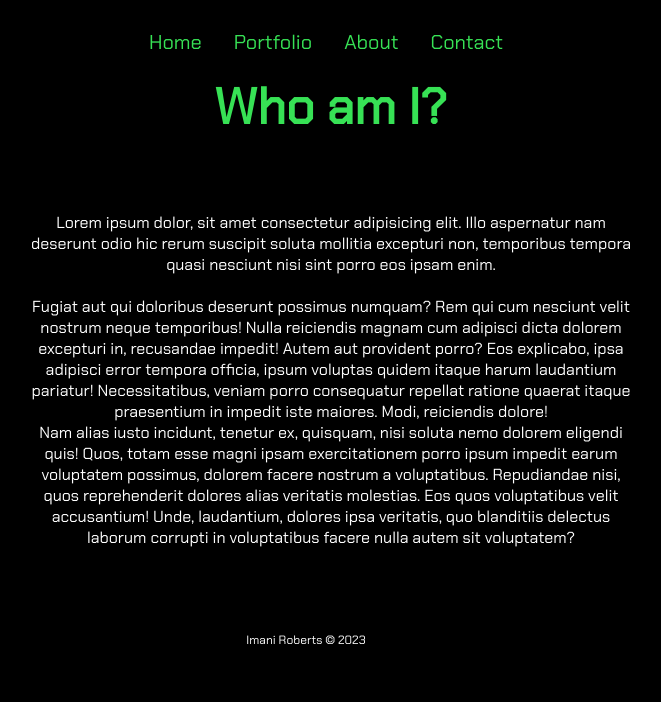
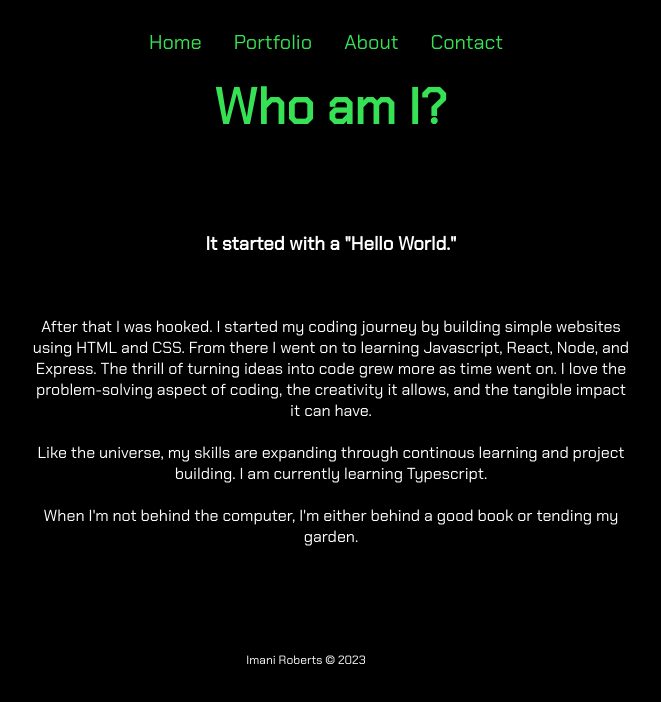
Before and after one commit to imanidev/portfolio-site, a React (Vite) app: page /about in a window 1280 px wide. Shown: the top 702 px of the page, without its empty margins (309-970 px from the left). Built offline with nearby package versions, Linux system fonts and the light colour scheme.

Commit message:
updated about

```diff
--- a/src/pages/About.jsx
+++ b/src/pages/About.jsx
@@ -10,14 +10,20 @@ const About = () => {
       <ShowNavBackground />
        <div className='bio-container'>
         <p className='bio-text'>
-          Lorem ipsum dolor, sit amet consectetur adipisicing elit. Illo aspernatur nam deserunt odio hic rerum suscipit soluta mollitia excepturi non, temporibus tempora quasi nesciunt nisi sint porro eos ipsam enim.
+        <h3> It started with a "Hello World." </h3>
           <br />
           <br />
-Fugiat aut qui doloribus deserunt possimus numquam? Rem qui cum nesciunt velit nostrum neque temporibus! Nulla reiciendis magnam cum adipisci dicta dolorem excepturi in, recusandae impedit! Autem aut provident porro?
-Eos explicabo, ipsa adipisci error tempora officia, ipsum voluptas quidem itaque harum laudantium pariatur! Necessitatibus, veniam porro consequatur repellat ratione quaerat itaque praesentium in impedit iste maiores. Modi, reiciendis dolore! <br/>
-Nam alias iusto incidunt, tenetur ex, quisquam, nisi soluta nemo dolorem eligendi quis! Quos, totam esse magni ipsam exercitationem porro ipsum impedit earum voluptatem possimus, dolorem facere nostrum a voluptatibus.
-Repudiandae nisi, quos reprehenderit dolores alias veritatis molestias. Eos quos voluptatibus velit accusantium! Unde, laudantium, dolores ipsa veritatis, quo blanditiis delectus laborum corrupti in voluptatibus facere nulla autem sit voluptatem?
-</p>
+          After that I was hooked. I started my coding journey by building simple websites using HTML and CSS. From there I went on to learning Javascript, React, Node, and Express. The thrill of turning ideas into code grew more as time went on.
+          I love the problem-solving aspect of coding, the creativity it allows, and the tangible impact it can have.
+          <br />
+          <br />
+          Like the universe, my skills are expanding through continous learning and project building. I am currently learning Typescript.
+          <br />
+          <br />
+          When I'm not behind the computer, I'm either behind a good book or tending my garden.
+          <br />
+          <br />
+          </p>
       </div>
       </div>
   )
```
